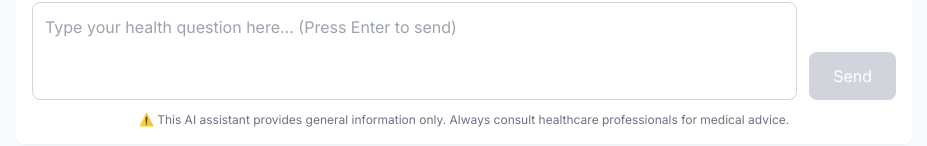
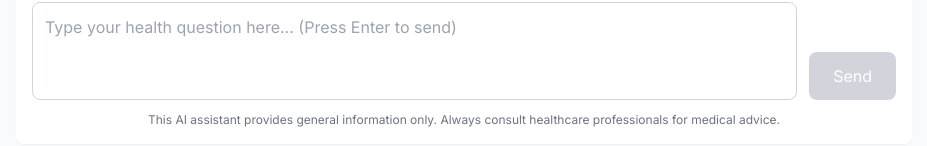
Before and after one commit to Mahesharunaladi/HealthGenie, a Next.js app in the folder frontend/: page /chatbot in a window 1280 px wide. Shown: the part 806-952 px from the top of the page, without its empty margins (176-1103 px from the left). Built offline with nearby package versions, Linux system fonts and the light colour scheme; sample sign-in values are in the browser's storage.

Commit message:
updated frontend

```diff
--- a/frontend/app/chatbot/page.tsx
+++ b/frontend/app/chatbot/page.tsx
@@ -235,7 +235,7 @@ How can I assist you today?`,
                         </button>
                     </div>
                     <div className="mt-3 text-xs text-gray-500 text-center">
-                        ⚠️ This AI assistant provides general information only. Always consult healthcare professionals for medical advice.
+                        This AI assistant provides general information only. Always consult healthcare professionals for medical advice.
                     </div>
                 </div>
             </div>
```
